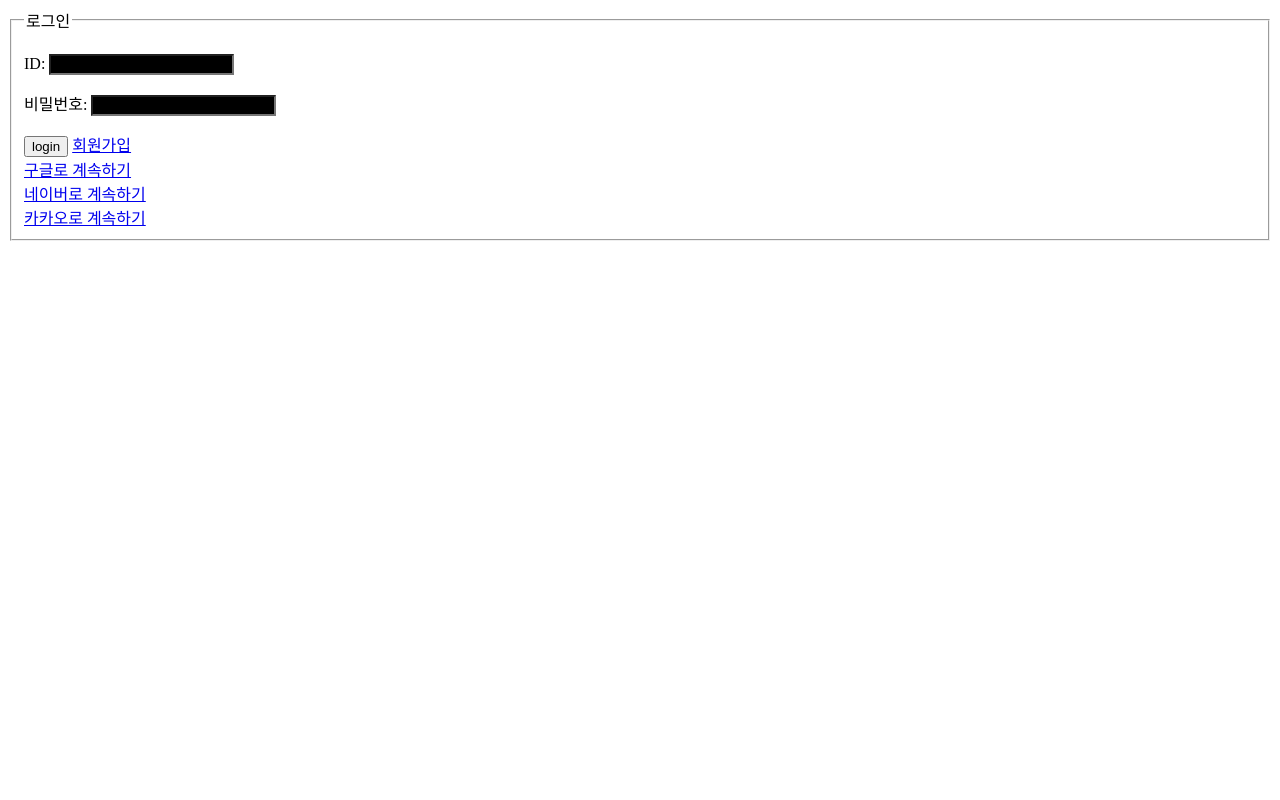
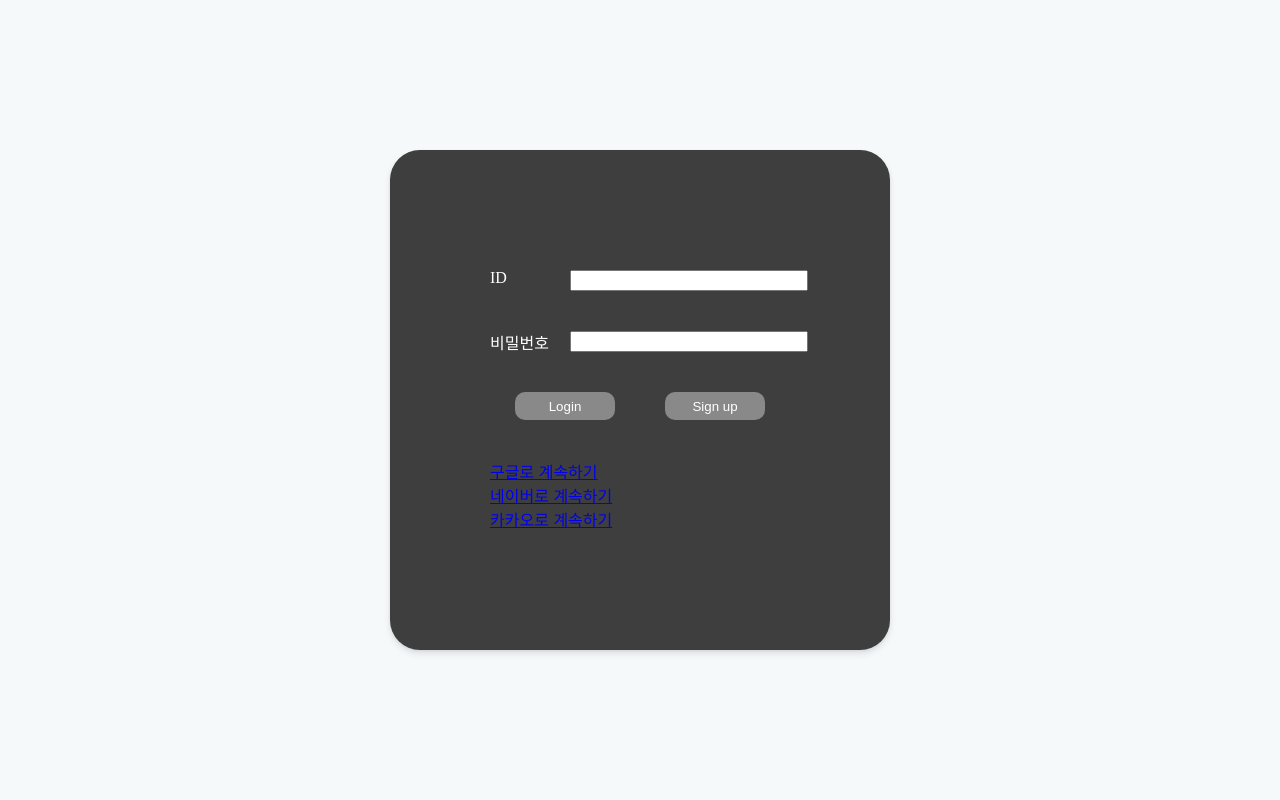
Before and after one commit to errorfixie/django-memo, a Django app: page / in a window 1280 px wide. Run offline with Django 3.2, Linux system fonts and the light colour scheme; some libraries are stand-ins or nearby versions.

Commit message:
login form rendering

```diff
--- a/static/css/style.css
+++ b/static/css/style.css
@@ -35,6 +35,7 @@ body {
   left: 0;
   right: 0;
   height: 100%;
+  max-height: 100%;
   min-width: 480px;
   margin: 0mm;
   padding: 0mm;
@@ -68,6 +69,12 @@ button {
   }
 }
 
+input:-webkit-autofill,
+input:-webkit-autofill:hover,
+input:-webkit-autofill:focus {
+-webkit-text-fill-color: white;
+-webkit-box-shadow: 0 0 0px 1000px #000 inset;
+transition: background-color 5000s ease-in-out 0s;}
 /* class selector */
 .flex-header-container{
   display: flex;
@@ -300,3 +307,78 @@ button {
 .input-text-area:focus {outline: 1px; border-style: none;}
 .input-text-area:active {outline: 1px; border-style: none;}
 .input-text-area:focus {outline: 1px; border-style: none;}
+
+
+/* login */
+.login-body{
+  background-color: #f6f9f9;
+  font-family: -apple-system, BlinkMacSystemFont, 'Segoe UI', Roboto, Oxygen,
+  Ubuntu, Cantarell, 'Open Sans', 'Helvetica Neue', sans-serif;
+  display: flex;
+  flex-direction: column;
+  justify-content: center;
+  justify-items: center;
+  align-items: center;
+}
+.login-container{
+  width: 500px;
+  height: 500px;
+  background-color: #3e3e3e;
+  border-radius: 30px;
+  box-shadow: 0 4px 6px rgba(50, 50, 93, 0.11), 0 1px 3px rgba(0, 0, 0, 0.08);
+}
+.frame-form {
+
+}
+.login-fieldset {
+  height: 300px;
+  display: flex;
+  flex-direction: column;
+  justify-content: space-around;
+  padding-left: 100px;
+  margin-top: 100px;
+}
+
+.login-area {
+  width: 380px;
+  display: flex;
+  flex-direction: row;
+  justify-content: space-between;
+}
+
+.login-bar {
+  width: 400px;
+}
+
+.login-input-area{
+  width: 300px;
+}
+
+.button-container {
+  width: 300px;
+  display: flex;
+  justify-content: space-around;
+}
+
+ .button-container button{
+  width: 100px;
+  height: 28px;
+  border-radius: 10px;
+  cursor: pointer;
+  color: white;
+  background-color: #898989;
+  transition: all 1250ms cubic-bezier(0.19, 1, 0.22, 1);
+}
+.button-container button:hover {
+  border: 1px solid;
+  box-shadow: inset 0 0 20px rgba(255, 255, 255, 0.5), 0 0 20px rgba(255, 255, 255, 0.2);
+  outline-color: rgba(255, 255, 255, 0);
+  outline-offset: 15px;
+  text-shadow: 1px 1px 2px #272727;
+}
+
+.allauto-container{
+  display: flex;
+  flex-direction: column;
+  justify-content: center;
+}
--- a/templates/login.html
+++ b/templates/login.html
@@ -1,45 +1,43 @@
+{% load static %}
 <!DOCTYPE html>
 <html lang="ko">
 
 <head>
     <meta charset="UTF-8">
     <meta name="viewport" content="width=device-width, initial-scale=1.0">
+    <link rel="stylesheet" type="text/css" href="{% static 'css/style.css' %}">
     <title>Login</title>
 </head>
 
-<body>
-
+<body class="login-body">
     {% comment %} /* Change autocomplete styles in WebKit */ {% endcomment %}
-    <style>
-        input:-webkit-autofill,
-        input:-webkit-autofill:hover,
-        input:-webkit-autofill:focus {
-        -webkit-text-fill-color: white;
-        -webkit-box-shadow: 0 0 0px 1000px #000 inset;
-        transition: background-color 5000s ease-in-out 0s;
-        }
-    </style>
-
-    <form method="POST" action="">
+    <div class="login-container">
+        <form method="POST" action="" class="frame-form">
             {% csrf_token %}
-        <fieldset>
-            <legend>로그인</legend>
-            <form method="POST">
+            <fieldset class="login-fieldset">
+                <form method="POST" class="login-form">
                     {% csrf_token %}
-                {{form.as_p}}
-                <input type="submit" value="login">
-                <a href="{% url 'signup'%}">회원가입</a><br>
+                    {% for field in form %}
+                    <div class="login-area">
+                        <div style="color: white; font-family: Geogia;">{{field.label}}</div><div class="login-input-area">{{field}}</div>
+                    </div>
+                    {% endfor %}
+                    <div class="button-container">
+                        <button type="submit" value="login">Login</button>
+                        <button type="button" onclick="location.href='{% url "signup" %}'" value="Sign up">Sign up</button>
+                    </div>
                 </form>
-
+                <div class="allauto-container">
                     {% load socialaccount %}
                     {% providers_media_js %}
-            <a href="{% provider_login_url "google" %}">구글로 계속하기</a> <br>
-            <a href="{% provider_login_url "naver" %}">네이버로 계속하기</a> <br>
+                    <a href="{% provider_login_url "google" %}">구글로 계속하기</a>
+                    <a href="{% provider_login_url "naver" %}">네이버로 계속하기</a>
                     <a href="{%url 'kakaosignin' %}">카카오로 계속하기</a>
-
+                </div>
 
             </fieldset>
         </form>
+    </div>
 </body>
 
 </html>
--- a/user/forms.py
+++ b/user/forms.py
@@ -56,15 +56,14 @@ class SignupForm(UserCreationForm):
                         }
                     )
             }
-
+# class가 안먹어서 일단 직접 style 작성
 class LoginForm(AuthenticationForm):
     username = forms.CharField(
         max_length=254,
         label="ID",
         widget=forms.TextInput(
             attrs={
-                # "class":"여기에 css적용"
-                "style":'background-color: black; color: white;',
+                'style':'width: 230px;',
 
 
             }
@@ -74,8 +73,8 @@ class LoginForm(AuthenticationForm):
         label="비밀번호",
         widget=forms.PasswordInput(
             attrs={
-                # "class":"여기에 css적용"
-                "style":'background-color: black; color: white;',
+                'style':'width: 230px;',
+
             }
         )
     )
```
Lines whose indentation alone changed are shown as unchanged.
